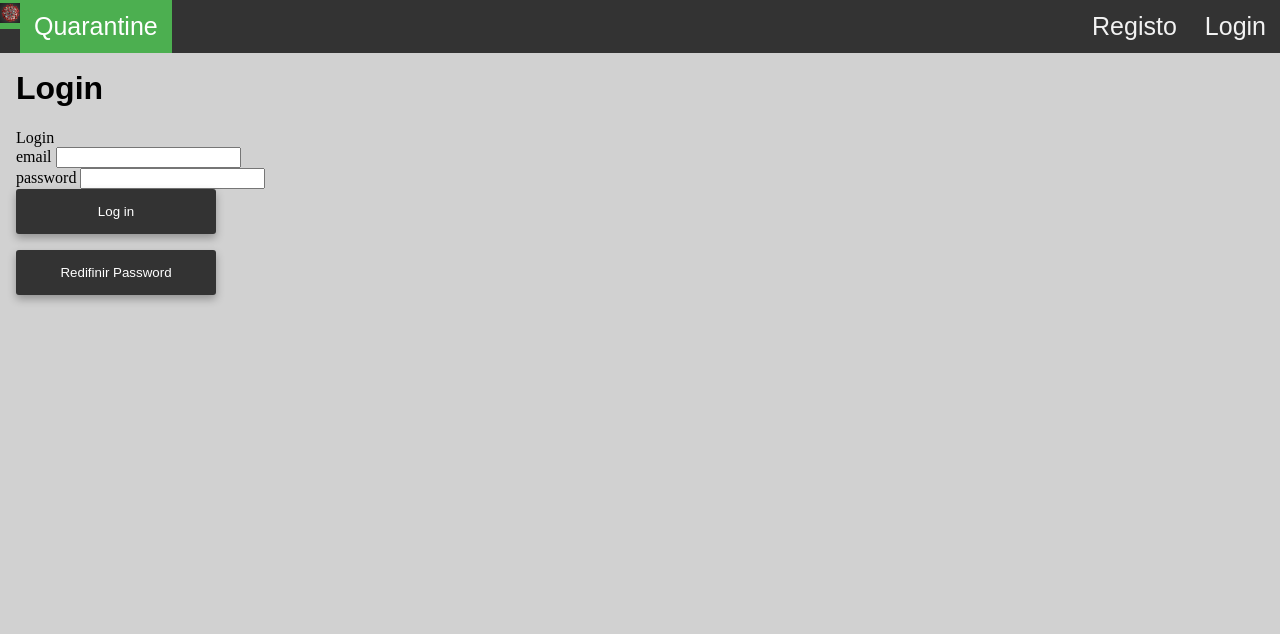
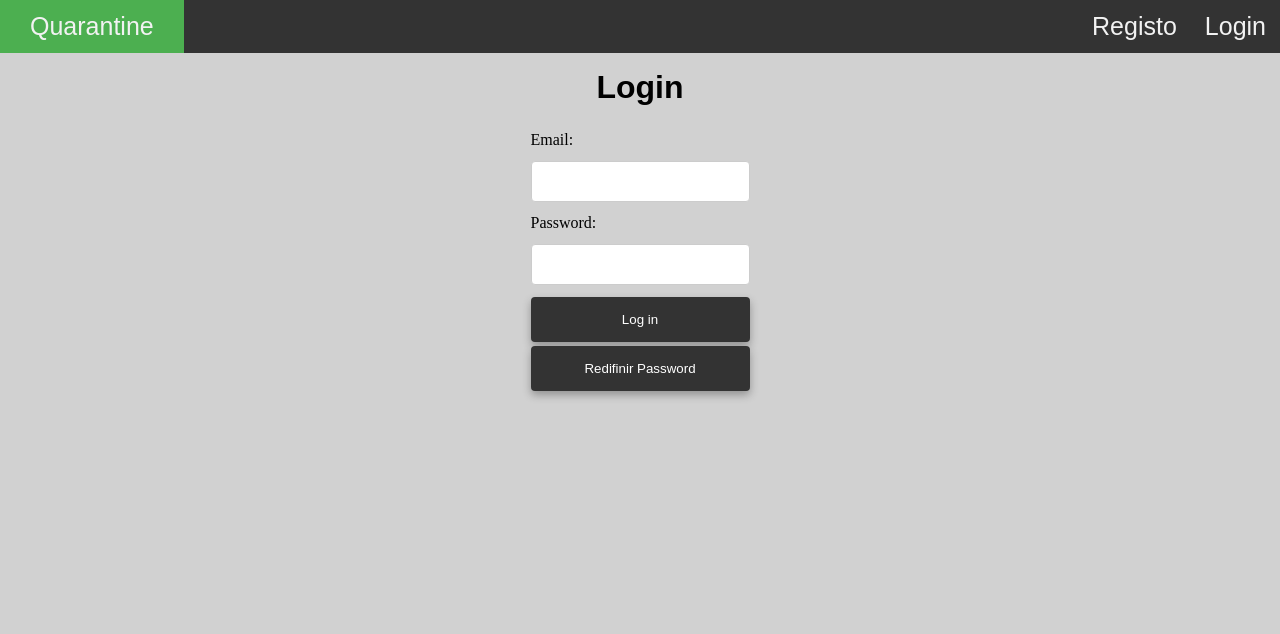
Before and after one commit to JoaoAlmeida-dev/quarantine, a Django app: page /quarantine/login/ in a window 1280 px wide. Shown: the top 634 px of the page. Run offline with Django 3.2, Linux system fonts and the light colour scheme.

Commit message:
css bem boss

```diff
--- a/account/forms.py
+++ b/account/forms.py
@@ -6,11 +6,17 @@ from account.models import Account
 
 
 class RegistrationForm(UserCreationForm):
-    email = forms.EmailField(max_length=60, help_text='Obrigatório, Adicione um email valido')
+    email = forms.EmailField(max_length=60, help_text='Obrigatório, Adicione um email valido', widget=forms.EmailInput(attrs={'class': 'input'}))
 
     class Meta:
         model = Account
         fields = ("email", "username", "password1", "password2")
+        widgets = {
+            'email': forms.EmailInput(attrs={'class': 'input'}),
+            'username': forms.TextInput(attrs={'class': 'input'}),
+            'password1': forms.PasswordInput(attrs={'class': 'input'}),
+            'password2': forms.PasswordInput(attrs={'class': 'input'}),
+        }
 
 
 class LoginForm(forms.ModelForm):
@@ -19,6 +25,10 @@ class LoginForm(forms.ModelForm):
     class Meta:
         model = Account
         fields = ('email', 'password')
+        widgets = {
+            'email': forms.EmailInput(attrs={'class': 'input'}),
+            'password': forms.PasswordInput(attrs={'class': 'input'}),
+        }
 
     def clean(self):
         if self.is_valid():
@@ -32,6 +42,11 @@ class AccountUpdateForm(forms.ModelForm):
     class Meta:
         model = Account
         fields = ('email', 'username', 'fotoPerfil')
+        widgets = {
+            'email': forms.EmailInput(attrs={'class': 'input'}),
+            'username': forms.TextInput(attrs={'class': 'input'}),
+            'fotoPerfil': forms.TextInput(attrs={'class': 'input'}),
+        }
 
         def clean_email(self):
             if self.is_valid():
--- a/account/templates/account/login.html
+++ b/account/templates/account/login.html
@@ -4,58 +4,71 @@
 {% block content %}
     <title>Login</title>
 
-        <h1>Login</h1>
 
         {% if error_message %}
         <p><strong>{{ error_message }}</strong></p>
     {% endif %}
 
-    <form class="form" method="post">{% csrf_token %}
-        Login
+    <table class="center left-align" style="margin-top:10px;">
+            <h1 class="center-align">Login</h1>
+            <form class="form" method="post">
+                {% csrf_token %}
                 {% for field in login_form %}
-                <div class="fieldWrapper">
-                    <label for="{{field.id_for_label}}" class="label">{{field.html_name}}</label>
-
-                    {{field}}
-
-                </div>
+                    <tbody>
+                        <tr>
+                            <td>{{field.label_tag}}</td>
+                        </tr>
+                        <tr>
+                            <td>{{field}}</td>
+                        </tr>
 
                         {% if field.help_text %}
+
                             <tr>
-                            <td>
-                                <small style="color: grey;">{{field.help_text}}</small>
-                            </td>
+                                <td><small style="color: grey;">{{field.help_text}}</small></td>
                             </tr>
+
                         {% endif %}
 
-
+                    </tbody>
                 {% endfor %}
-
                     {% for field in login_form %}
                         {% for error in field.errors %}
+                        <tbody>
                             <tr>
-                        <td>
-                            <small style="color: red;">{{error}}</small>
-                        </td>
+                                <td><small style="color: red;">{{error}}</small></td>
                             </tr>
+                        </tbody>
                         {% endfor %}
                     {% endfor %}
 
                 {% if login_form.non_field_errors %}
-
-                    <p style="color:red;">{{login_form.non_field_errors}}</p>
-
+                <tbody>
+                    <tr>
+                        <td><p style="color:red;">{{login_form.non_field_errors}}</p></td>
+                    </tr>
+                </tbody>
                 {% endif %}
-
-                    <input class="submit" type="submit" value="Log in"></input>
+                <tbody>
+                    <tr>
+                        <td><input class="input greenback-hover center" type="submit" value="Log in"></input></td>
+                    </tr>
+                </tbody>
+            </form>
+        <tbody>
+            <tr>
+                <td>
+                    <form action="{% url 'password_reset' %}" method="get">
+                        <input class="input redback-hover" type="submit" value="Redifinir Password">
+                    </form>
+                </td>
+            </tr>
+        </tbody>
+    </table>
 
 
-    </form>
 
-            <p>
-                <form action="{% url 'password_reset' %}" method="get">
-                    <input class="submit" type="submit" value="Redifinir Password">
-                </form>
-            </p>
+
+
 
 {% endblock content %}
--- a/quarantine/templates/quarantine/menu.html
+++ b/quarantine/templates/quarantine/menu.html
@@ -10,7 +10,7 @@
 
 
         {% if not request.user.is_authenticated %}
-            <img src="https://www.dinheirovivo.pt/wp-content/uploads/2020/03/coronavirus-2.jpg" alt = "profile pic">
+            <img style="width:100%; height:auto;" src="https://www.dinheirovivo.pt/wp-content/uploads/2020/03/coronavirus-2.jpg" alt = "profile pic">
 
         {% else %}
 
@@ -33,7 +33,7 @@
                    <p>Nao participa em nenhum grupo, mas pode aceder aos seguintes grupos públicos:</p>
                {% endif %}
             <form action= "{% url 'criargrupo' %}" method="get">
-                <input class="submit green_hover_background" type="submit" value="Criar Grupo">
+                <input class="submit greenback-hover" type="submit" value="Criar Grupo">
             </form>
         </div>
 
--- a/static/quarantine/style.css
+++ b/static/quarantine/style.css
@@ -2,6 +2,44 @@
         height:100%;
 
     }*/
+
+
+    .center {
+        margin: auto;
+    }
+
+    .left-align{
+        text-align:left;
+    }
+    .center-align{
+        text-align:center;
+    }
+
+    .padding-hover:hover{
+        padding-right: 30px;
+        padding-left: 30px;
+    }
+
+    .greenback-hover:hover{
+        background-color: #4CAF50;
+        color: white;
+        transition: 0.2s;
+    }
+    .redback-hover:hover{
+        background-color: #d41313;
+        color: white;
+        transition: 0.2s;
+    }
+
+    .greenback{
+        background-color: #4CAF50;
+        color: white;
+    }
+    .redback{
+        background-color: #d41313;
+        color: white;
+    }
+
 
     body {
         margin:0px;
@@ -17,15 +55,11 @@
     }
     body p{
          font-family: Arial, Helvetica, sans-serif;
-     /*   text-align: center;*/
+       text-align: center;
 
     }
-    body title{
-        font-family: Arial, Helvetica, sans-serif;
-       /*   text-align: center;*/
-    }
 
-     a:link {
+    a:link {
       text-decoration: none;
     }
 
@@ -56,8 +90,6 @@
       border-style:solid;
       border-width:0px;
       border-radius:3px;
-
-
     }
 
     body .lista li a {
@@ -76,34 +108,71 @@
       box-shadow: 0 6px 10px 0 rgba(0,0,0,0.8);
     }
 
-    body input.submit{
+
+    .fieldlabel{
+        font-size:30px;
+        text-align:left;
+        text-transform: capitalize;
+    }
+
+    input, select {
+        width: 100%;
+        padding: 12px 20px;
+        margin: 8px 0;
+        display: inline-block;
+
+        border: 1px solid #ccc;
+        border-radius: 4px;
+        box-sizing: border-box;
+
+        transition:0.3s;
+    }
+
+    input[type=text]:focus, input[type=email]:focus, input[type=password]:focus {
+      background-color: lightgreen;
+      box-shadow: 0 6px 10px 0 rgba(0,0,0,0.8);
+      outline:none;
+      border:1px solid black;
+      border-radius:15px;
+    }
+     input[type=text]:hover, input[type=email]:hover, input[type=password]:hover {
+      box-shadow: 0 6px 10px 0 rgba(0,0,0,0.8);
+    }
+
+    input[type=submit]:hover{
+        color: white;
+        box-shadow: 0 6px 10px 0 rgba(0,0,0,0.8)
+        border:2px solid black;
+        border-radius:15px;
+    }
+
+
+
+
+    input[type=submit] {
+        width: 100%;
         background-color: #333;
-        border: none;
         color: white;
-        width: 200px;
+        padding: 15px 32px;
+        margin: 0;
+
+        cursor: pointer;
+        text-decoration: none;
+        display: inline-block;
+
         box-shadow: 0 4px 8px 0 rgba(0,0,0,0.3);
         transition: 0.3s;
+
         border-style:solid;
         border-width:0px;
-        border-radius: 3px;
-
-        text-decoration: none;
-        display: inline-block;
-        padding: 15px 32px;
-        margin: 0;
+        border-radius: 4px;
         cursor: pointer;
     }
 
-    body input.submit.green:hover{
-        background-color: #4CAF50;
-        color: white;
-        box-shadow: 0 6px 10px 0 rgba(0,0,0,0.8);
-    }
-     body input.submit.red:hover{
-        background-color: #d41313;
-        color: white;
-        box-shadow: 0 6px 10px 0 rgba(0,0,0,0.8);
-    }
+
+
+
+
 
     .topnav {
         margin: 0;
@@ -123,6 +192,7 @@
     }
 
     .topnav a {
+        transition:0.2s;
         float: left;
         color: #f2f2f2;
         text-align: center;
@@ -132,23 +202,13 @@
         font-family: Arial, Helvetica, sans-serif;
     }
 
-    .topnav a:hover:not(.active) {
-        background-color: #001705;
-        color: white;
-    }
-    .topnav a:hover.red:not(.active) {
-        background-color: #d41313;
-        color: white;
-    }
 
-    .topnav a.active {
-        background-color: #4CAF50;
-        color: white;
-    }
+
 
     .dropdown {
         position: relative;
         display: inline-block;
+        transition:0.2s;
     }
 
     .dropdown .dropbtn{
@@ -160,7 +220,6 @@
         background-color: inherit;
         font-family: inherit;
         margin: 0;
-        font-family: Arial, Helvetica, sans-serif;
      }
 
     /* Dropdown Content (Hidden by Default) */
@@ -174,6 +233,7 @@
         box-shadow: 0px 8px 16px 0px rgba(0,0,0,0.2);
         z-index: 1;
         font-family: 10px Arial, Helvetica, sans-serif;
+
     }
 
     /* Links inside the dropdown */
@@ -185,13 +245,14 @@
         display: block;
         text-align: left;
         font-family: Arial, Helvetica, sans-serif;
+
     }
 
-    .dropdown-content a:hover {background-color: #f1f1f1}
+    .dropdown:hover .dropdown-content {
+        display: block;
+    }
 
-    .dropdown:hover .dropdown-content {display: block;}
 
-    .dropdown:hover .dropbtn {background-color: #3e8e41;}
 
 
     .sidenews {
@@ -246,6 +307,7 @@
     .flexrow {
         display: flex;
         flex-wrap: wrap;
+        align-content: center;
     }
 
     .flexside{
@@ -327,5 +389,3 @@
         font-size: 17px;
         font-family: Arial, Helvetica, sans-serif;
     }
-
-    .footer a:hover { background-color: #4CAF50;}
--- a/templates/base.html
+++ b/templates/base.html
@@ -7,24 +7,22 @@
     <link rel="stylesheet" type="text/css" href="{% static 'quarantine/style.css' %}">
 
     <div class="topnav">
-        <a class="active" style="padding:0px" href="{% url 'menu' %}" >
-            <img style="max-height:20px;" src = "{% static 'quarantine/images/Quarantine-logo.jpg' %}">
-        </a>
-        <a class="active" style="padding:0px font-size:40px" href="{% url 'menu' %}"> Quarantine</a>
+
+        <a class="greenback padding-hover"  href="{% url 'menu' %}"> Quarantine</a>
         {% if request.user.is_authenticated %}
-        <a href= "{% url 'gruposutilizador' %}">Seus grupos</a>
-        <a href= "{% url 'grupospublicos' %}">Grupos públicos</a>
+        <a class="padding-hover redback-hover" href= "{% url 'gruposutilizador' %}">Seus grupos</a>
+        <a class="padding-hover redback-hover" href= "{% url 'grupospublicos' %}">Grupos públicos</a>
         <div style="float:right" class="dropdown">
-            <button  class="dropbtn a">{{request.user.username}}
+            <button  class="greenback-hover dropbtn a">{{request.user.username}}
             </button>
             <div class="dropdown-content">
-                    <a href="{% url 'perfilutilizador' request.user.username %}">Profile</a>
-                    <a class="red" href="{% url 'logout_view' %}"> Logout</a>
+                    <a class="greenback-hover" href="{% url 'perfilutilizador' request.user.username %}">Profile</a>
+                    <a class="redback-hover" href="{% url 'logout_view' %}"> Logout</a>
             </div>
         </div>
         {% else %}
-            <a style="float:right" href="{% url 'login_view' %}"> Login</a>
-            <a style="float:right" href="{% url 'registo_view' %}"> Registo</a>
+            <a class="greenback-hover" style="float:right" href="{% url 'login_view' %}"> Login</a>
+            <a class="greenback-hover" style="float:right" href="{% url 'registo_view' %}"> Registo</a>
         {% endif %}
     </div>
 
@@ -42,25 +40,19 @@
 {% if request.user.is_authenticated %}
     <div style="margin-left:15%;padding:1px 16px;  ">
 {% else %}
-    <div style="padding:1px 16px;  ">
+    <div style="padding:0px 0px;  ">
 {% endif %}
          {% block content %}
          {% endblock content %}
     </div>
 
 
-
-
-
-
-
-
 </body>
 
 <footer>
     <div class="footer">
-        <a class="active" href="contactos">Contactos</a>
-        <a class="active" href="sobre">Sobre</a>
+        <a class="greenback-hover" href="contactos">Contactos</a>
+        <a class="greenback-hover" href="sobre">Sobre</a>
     </div>
 </footer>
 
```
Also changed, not shown: account/templates/account/registo.html (+7 -7 lines), db.sqlite3. Lines whose indentation alone changed are shown as unchanged.
